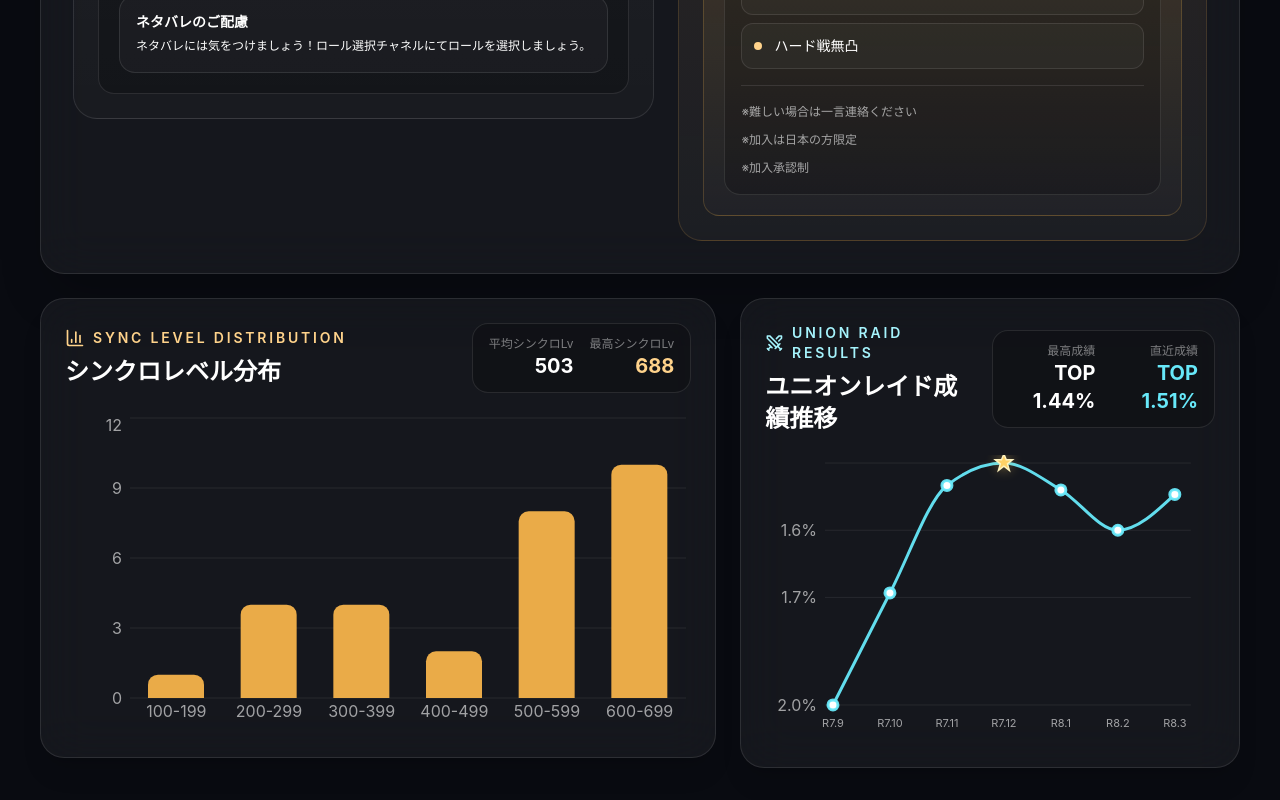
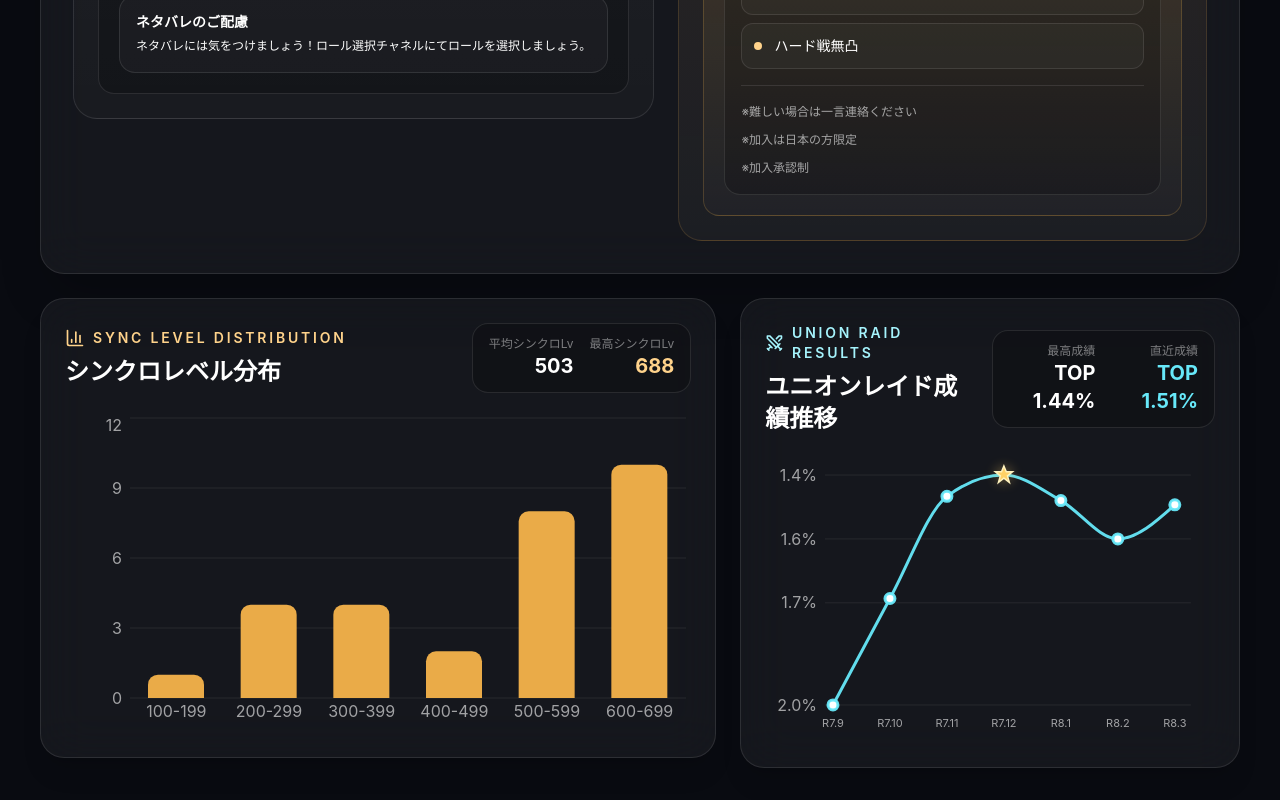
Before and after one commit to jirachi-tan/nikke-union-dashboard, a React (Vite) app: page / in a window 1280 px wide. Shown: the part 728-1528 px from the top of the page. Built offline with nearby package versions, Linux system fonts and the light colour scheme; the HTML template or start-up script is replaced by a standard one.

Commit message:
Update App.tsx

```diff
--- a/src/App.tsx
+++ b/src/App.tsx
@@ -346,7 +346,8 @@ export default function App() {
               <div className="h-72 w-full">
                 <ResponsiveContainer width="100%" height="100%">
                   <LineChart data={recentRaidResults}
-                      margin={{ top: 8, right: 24, left: 0, bottom: 8 }}
+                      data={recentRaidResults}
+                      margin={{ top: 20, right: 24, left: 0, bottom: 8 }}
                     >
                     <CartesianGrid stroke="rgba(255,255,255,0.08)" vertical={false} />
                       <XAxis
```
